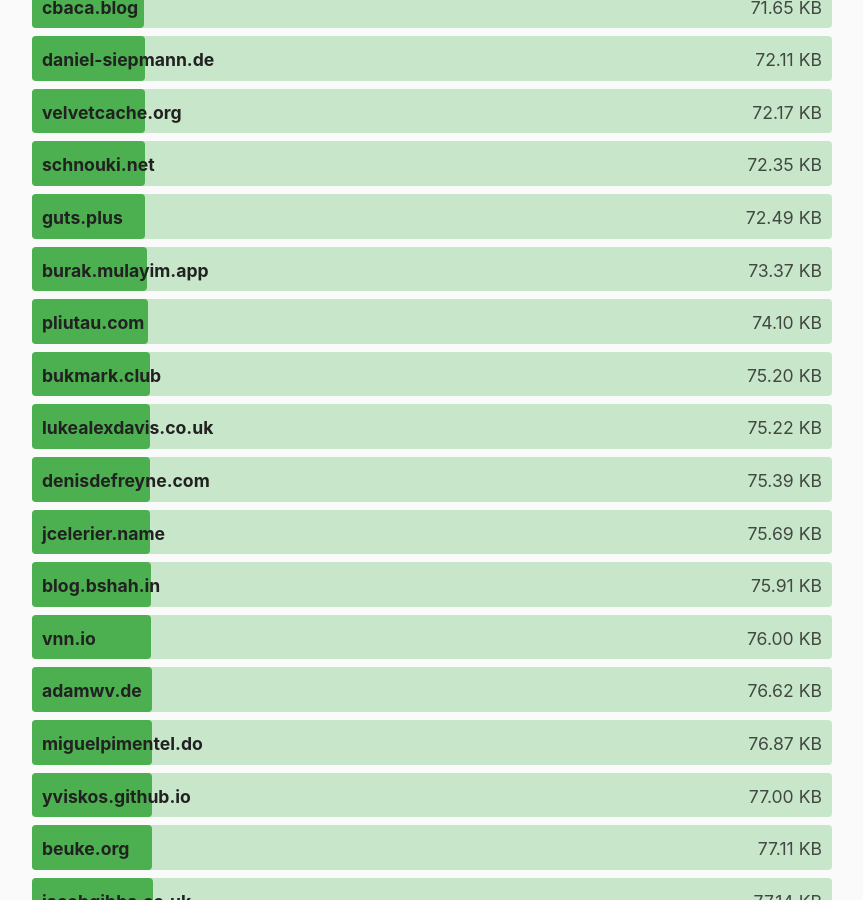
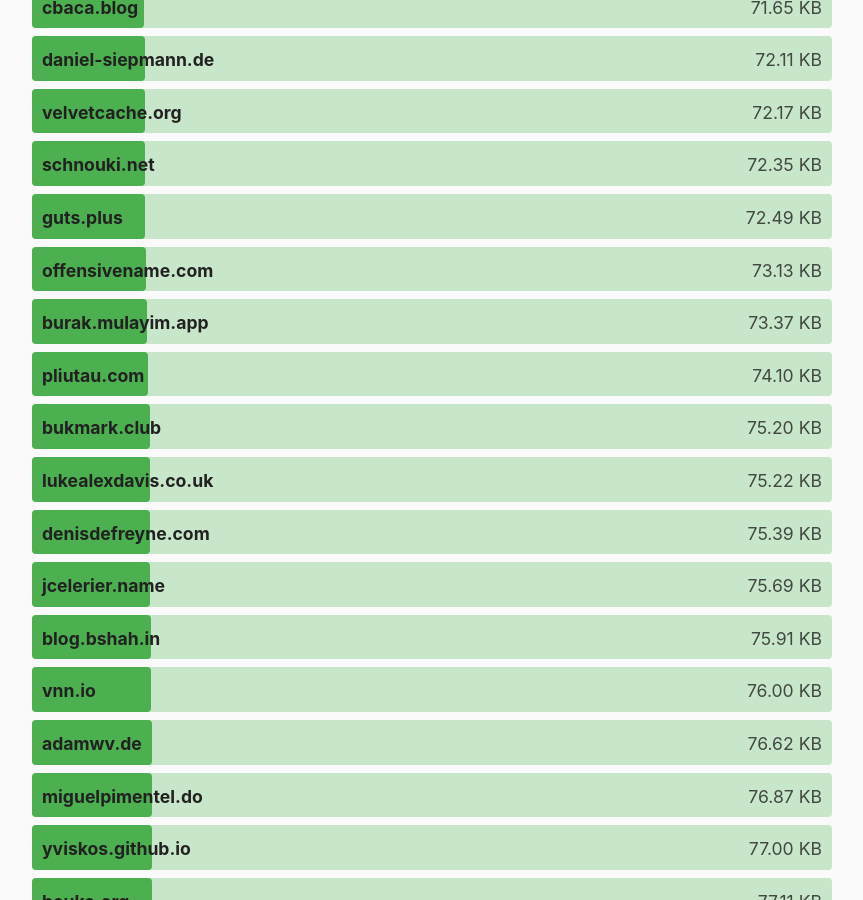
Before and after one commit to kevquirk/512kb.club, a Jekyll site: the page built from index.md, in a window 1280 px wide and 900 px high, scrolled down 21730 px. Shown: the whole window, without its empty margins (208-1071 px from the left). Built offline with Jekyll 4.4.1, drawn with Linux system fonts in a browser that asks for light colours.

Commit message:
Add offensivename.com to sites.yml

```diff
--- a/_data/sites.yml
+++ b/_data/sites.yml
@@ -1,3 +1,8 @@
+- domain: offensivename.com
+  url: https://offensivename.com/
+  size: 73.127
+  last_checked: 2025-09-20
+
 - domain: 0xedward.io
   url: https://0xedward.io/
   size: 41.02
```
